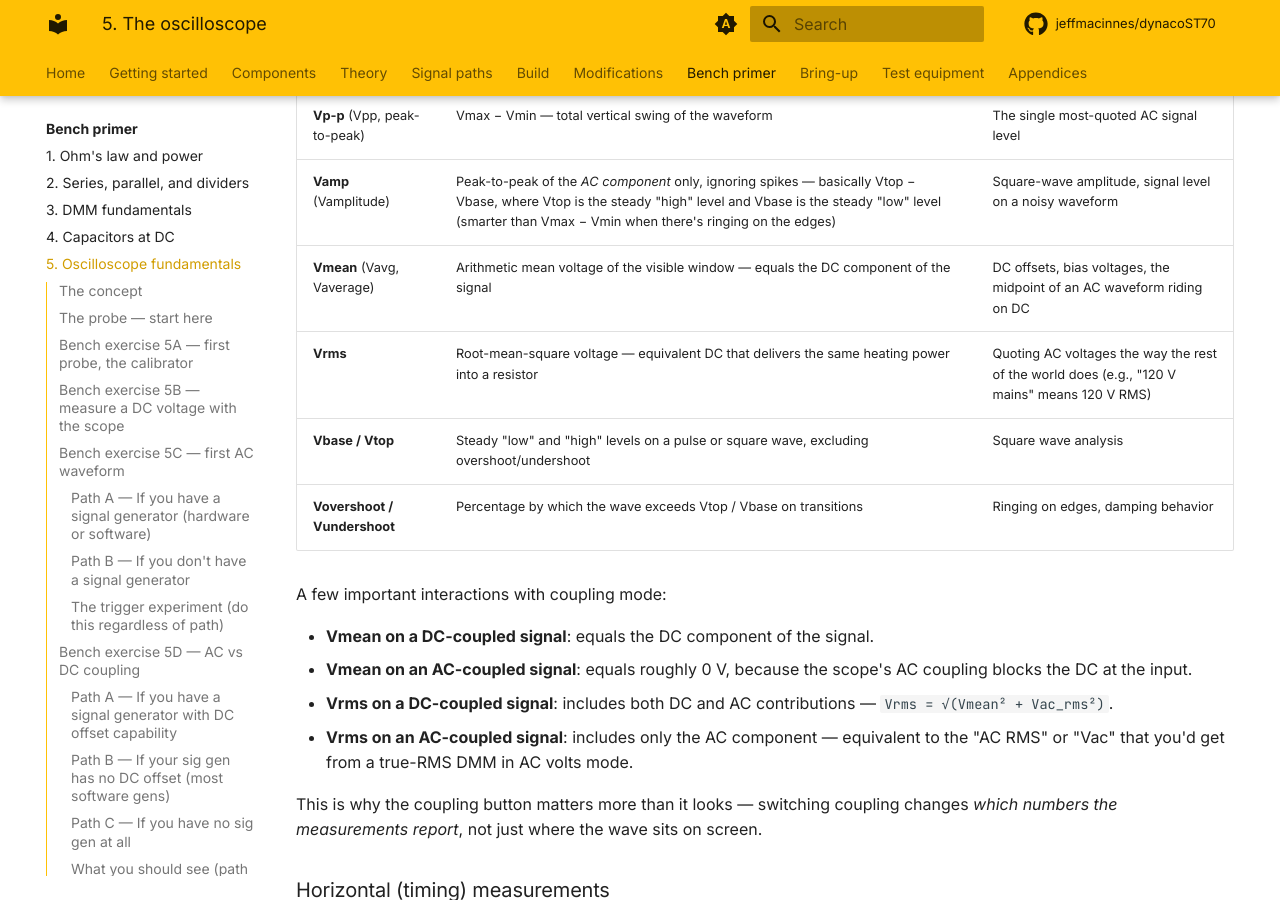
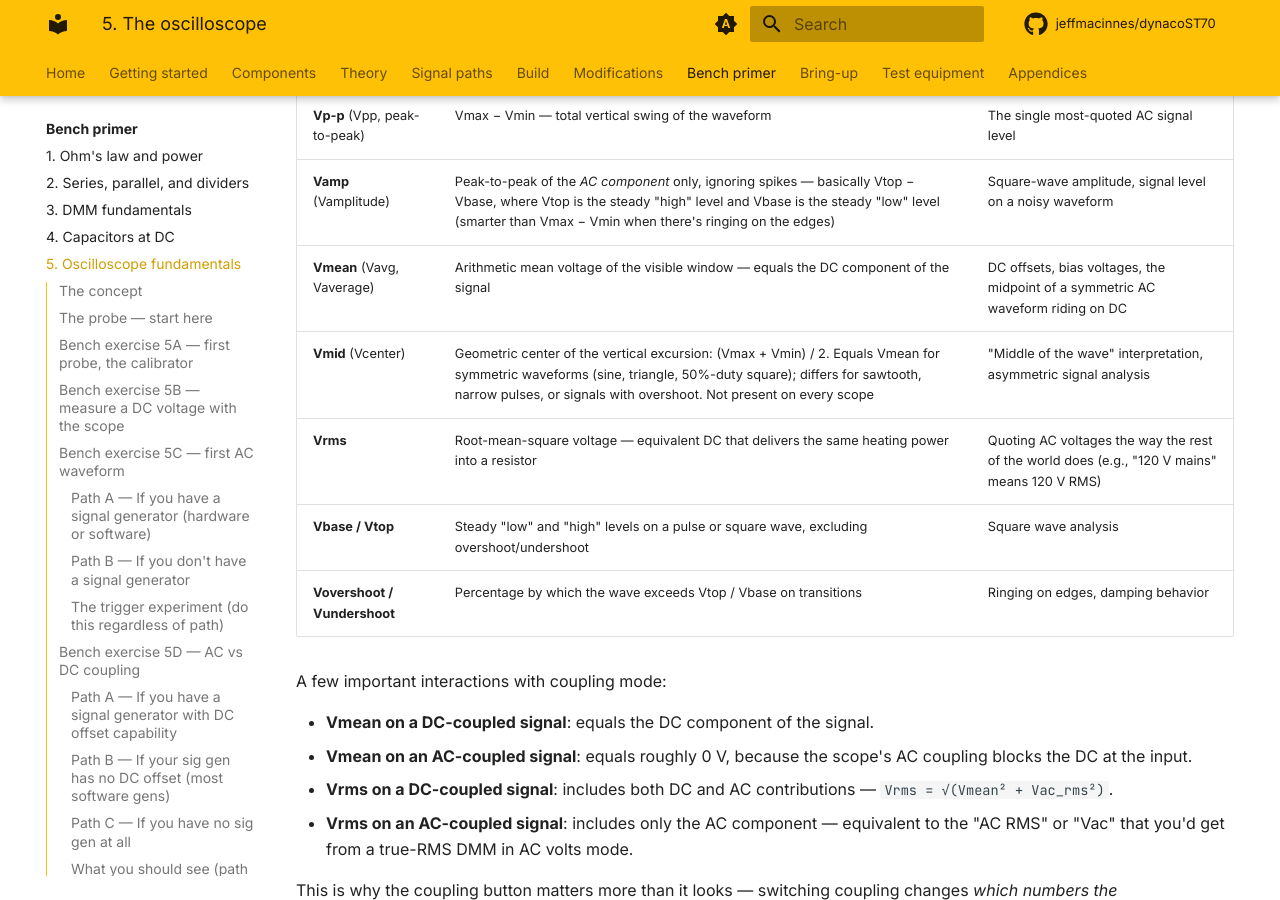
Before and after one commit to jeffmacinnes/dynacoST70, an MkDocs documentation site: the page built from docs/bench-primer/05-oscilloscope-fundamentals.md, in a window 1280 px wide and 900 px high, scrolled down 5944 px. Built offline with MkDocs 1.6.1 and Material for MkDocs 9.7.7, drawn with Linux system fonts in a browser that asks for light colours; comment, search, counter and statistics services are not loaded.

Commit message:
Bench primer: add Vmid to scope measurements table
Vmid = (Vmax + Vmin) / 2 is geometrically the center of the wave's
vertical excursion. Equals Vmean for symmetric waveforms but differs
for sawtooth, low-duty pulses, or signals with overshoot. Not present
on every scope. Worth distinguishing from Vmean which is the
arithmetic average of all samples (= DC component).

Co-Authored-By: Claude Opus 4.7 (1M context) <noreply@anthropic.com>

```diff
--- a/docs/bench-primer/05-oscilloscope-fundamentals.md
+++ b/docs/bench-primer/05-oscilloscope-fundamentals.md
@@ -174,7 +174,8 @@ These are the ones you'll actually use at the bench. Names vary slightly by manu
 | **Vmin** | Lowest instantaneous voltage | Same, on the negative side |
 | **Vp-p** (Vpp, peak-to-peak) | Vmax − Vmin — total vertical swing of the waveform | The single most-quoted AC signal level |
 | **Vamp** (Vamplitude) | Peak-to-peak of the *AC component* only, ignoring spikes — basically Vtop − Vbase, where Vtop is the steady "high" level and Vbase is the steady "low" level (smarter than Vmax − Vmin when there's ringing on the edges) | Square-wave amplitude, signal level on a noisy waveform |
-| **Vmean** (Vavg, Vaverage) | Arithmetic mean voltage of the visible window — equals the DC component of the signal | DC offsets, bias voltages, the midpoint of an AC waveform riding on DC |
+| **Vmean** (Vavg, Vaverage) | Arithmetic mean voltage of the visible window — equals the DC component of the signal | DC offsets, bias voltages, the midpoint of a symmetric AC waveform riding on DC |
+| **Vmid** (Vcenter) | Geometric center of the vertical excursion: (Vmax + Vmin) / 2. Equals Vmean for symmetric waveforms (sine, triangle, 50%-duty square); differs for sawtooth, narrow pulses, or signals with overshoot. Not present on every scope | "Middle of the wave" interpretation, asymmetric signal analysis |
 | **Vrms** | Root-mean-square voltage — equivalent DC that delivers the same heating power into a resistor | Quoting AC voltages the way the rest of the world does (e.g., "120 V mains" means 120 V RMS) |
 | **Vbase / Vtop** | Steady "low" and "high" levels on a pulse or square wave, excluding overshoot/undershoot | Square wave analysis |
 | **Vovershoot / Vundershoot** | Percentage by which the wave exceeds Vtop / Vbase on transitions | Ringing on edges, damping behavior |
```
